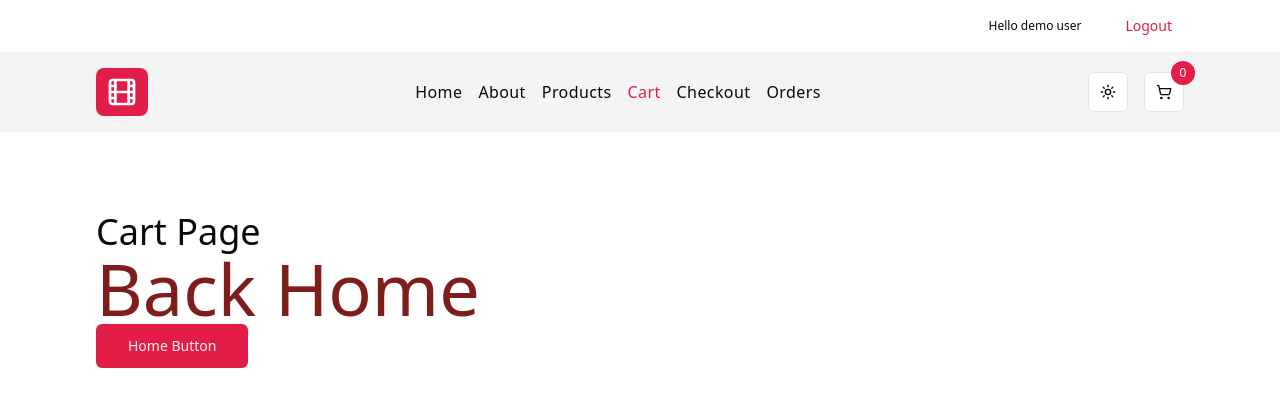
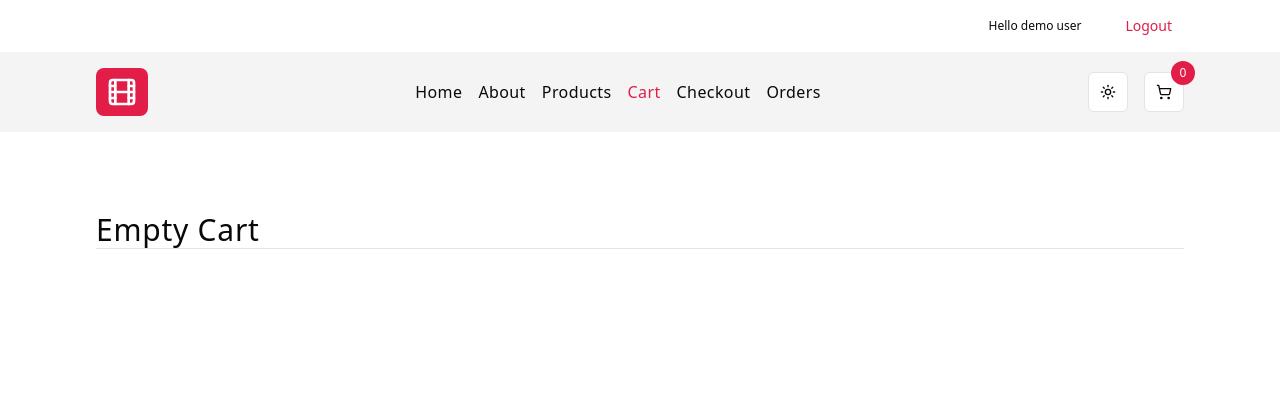
Before and after one commit to projectsbyandy/emulsive-ts-store, a React (Vite) app: page /cart in a window 1280 px wide. Shown: the top 406 px of the page. Built offline with nearby package versions, Linux system fonts and the light colour scheme.

Commit message:
Added cart total summary to cart page

```diff
--- a/src/components/CartItemList.tsx
+++ b/src/components/CartItemList.tsx
@@ -0,0 +1,6 @@
+function CartItemList() {
+  return (
+    <div>CartItemList</div>
+  )
+}
+export default CartItemList
--- a/src/components/CartTotals.tsx
+++ b/src/components/CartTotals.tsx
@@ -1,6 +1,31 @@
+import { useAppSelector } from "@/hooks";
+import { formatAsPounds } from "@/utils";
+import { Card, CardTitle } from '@/components/ui/card';
+import { Separator } from "./ui/separator";
+
 function CartTotals() {
+
+  const { cartTotal, shipping, tax, orderTotal} = useAppSelector(state => state.cartState);
+
   return (
-    <div>CartTotals</div>
+    <Card className="p-8 bg-muted">
+      <CartTotalRow label='SubTotal' amount={cartTotal}/>
+      <CartTotalRow label='Shipping' amount={shipping}/>
+      <CartTotalRow label='Tax' amount={tax}/>
+      <CardTitle className="mt-8">
+        <CartTotalRow label='Order Total' amount={orderTotal} lastRow/>
+      </CardTitle>
+    </Card>
   )
 }
 export default CartTotals
+
+function CartTotalRow({label, amount, lastRow}: {label: string, amount:number, lastRow? : boolean}) {
+  return <>
+    <p data-testid={label} className="flex justify-between text-sm">
+      <span>{label}</span>
+      <span>{formatAsPounds(amount)}</span>
+    </p>
+    { lastRow ? null : <Separator className="my-2"/> }
+  </>
+}
--- a/src/components/SelectProductQuantity.tsx
+++ b/src/components/SelectProductQuantity.tsx
@@ -22,8 +22,7 @@ function SelectProductQuantity({mode, quantity, setQuantity}: SelectProductQuant
 
   return (
       <>
-      <br/>
-      <h4 className='font-medium mb-2'>Amount : </h4>
+      <h4 className='mt-8 font-medium mb-2'>Amount : </h4>
       <Select defaultValue={quantity.toString()} onValueChange={(value) => setQuantity(Number(value))}>
         <SelectTrigger className={isCartItem ? 'w-[75px]' : 'w-[150px]'}>
           <SelectValue placeholder={quantity} />
--- a/src/pages/Cart.tsx
+++ b/src/pages/Cart.tsx
@@ -4,19 +4,33 @@ import { useAppSelector } from "@/hooks";
 import { CartItemList, SectionTitle, CartTotals } from "@/components";
 
 function Cart() {
+  const user = null;
+  const numberOfItemsInCart = useAppSelector(state => state.cartState.numberItemsInCart);
+
+  if (numberOfItemsInCart === 0)
+    return <SectionTitle text='Empty Cart'/>
+
   return (
-    <div>
-      <h1 className='text-4xl'>Cart Page</h1>
-      <Link to='/' className="text-7xl text-red-900">
-        Back Home
-      </Link>
-
-      <div>
-        <Button asChild size='lg'>
-          <Link to='/'>Home Button</Link>
-        </Button>
+   <>
+    <SectionTitle text='Shopping Cart'/>
+    <div className="mt-8 grid gap-8 lg:grid-cols-12">
+      <div className="lg:col-span-8">
+        <CartItemList />
+      </div>
+      <div className="lg:col-span-4 lg:pl-4">
+        <CartTotals />
+        {
+          user ?
+            <Button asChild className="mt-8 w-full">
+              <Link to='/checkout'>Proceed to checkout</Link>
+            </Button>
+          : <Button asChild className="mt-8 w-full">
+              <Link to='/login'>Please Login</Link>
+            </Button>
+        }
       </div>
     </div>
+   </>
   );
 }
 export default Cart;
```
